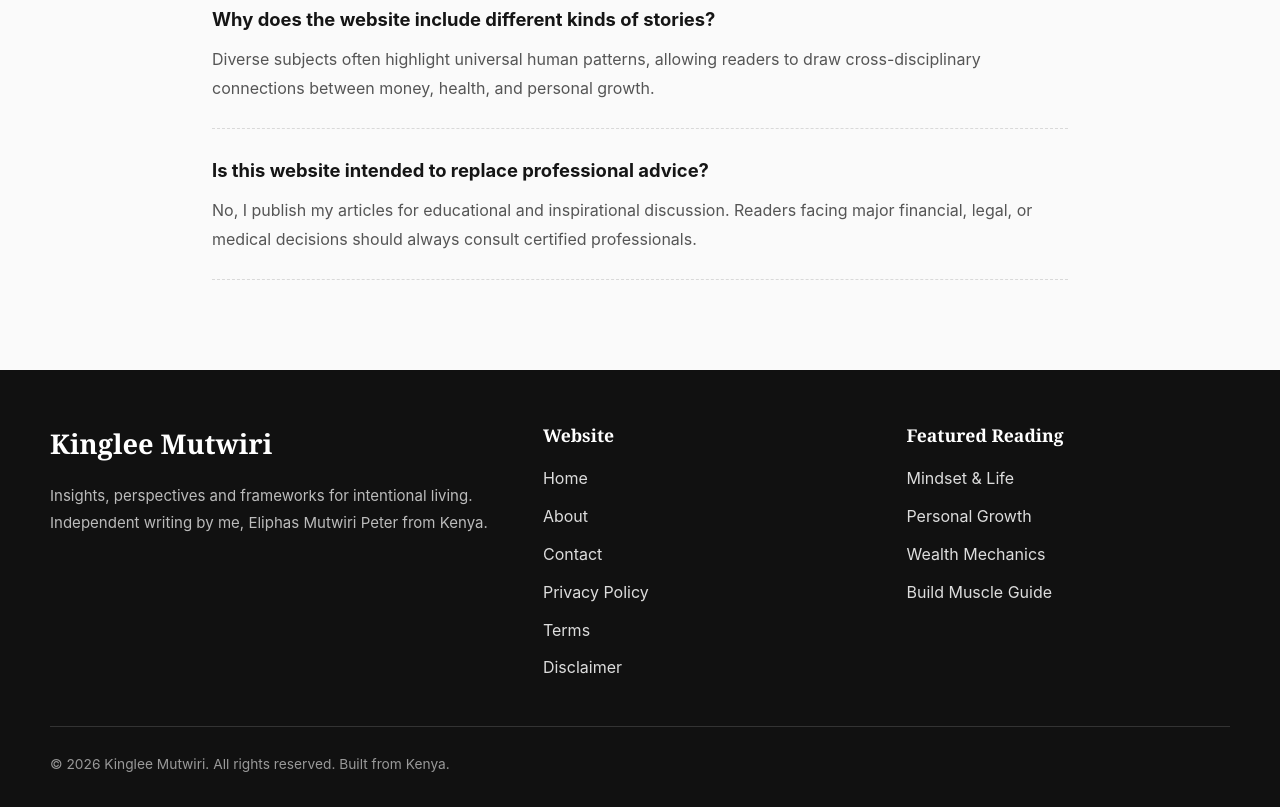
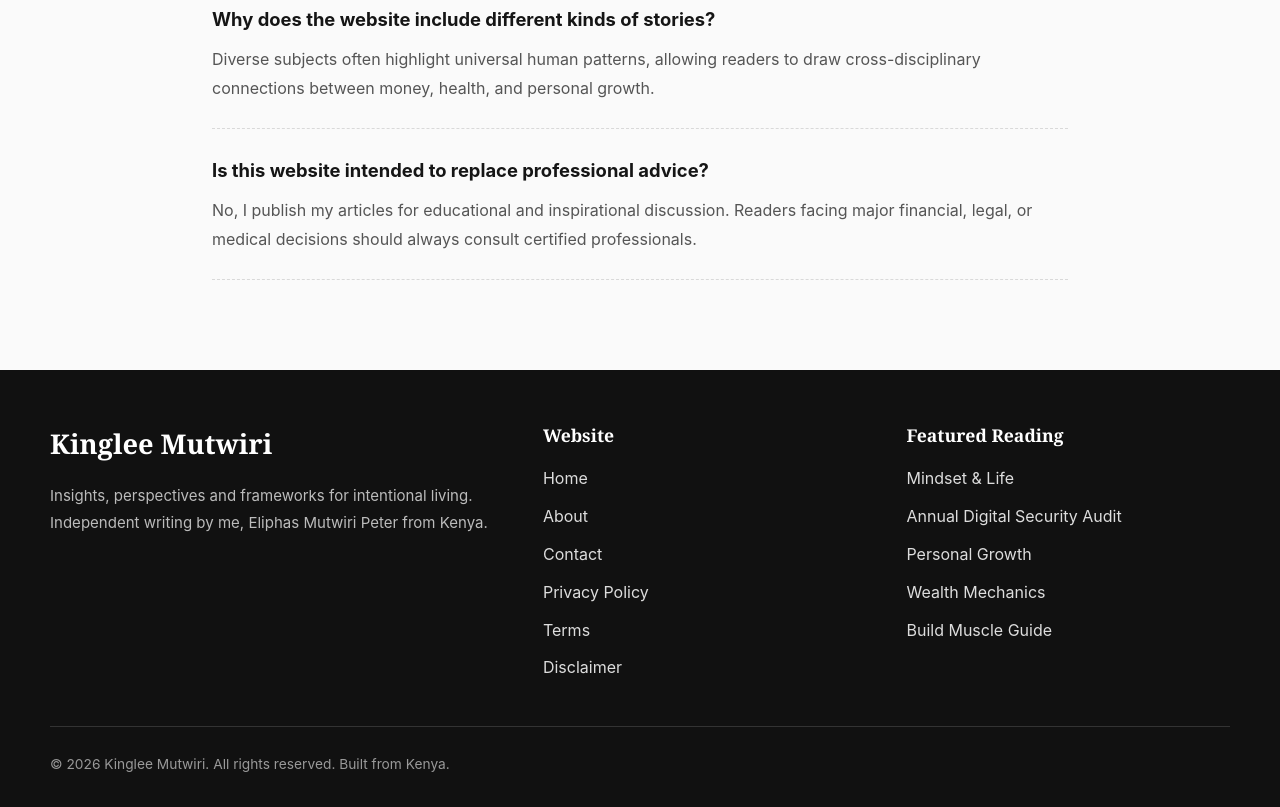
Before and after one commit to kinglee6mutwiri-cmyk/kinglee6mutwiri-cmyk.github.io, a plain HTML site: page index.html in a window 1280 px wide. Shown: the part 9237-10044 px from the top of the page. Drawn offline with Linux system fonts and the light colour scheme.

Commit message:
Link all articles on homepage

```diff
--- a/index.html
+++ b/index.html
@@ -1246,6 +1246,11 @@
             <li>
               <a href="/mindset-and-life.html">
                 Mindset &amp; Life
+             <li>
+             <a href="/annual-digital-security-audit.html">
+             Annual Digital Security Audit
+             </a>
+             </li>
               </a>
             </li>
 
```
